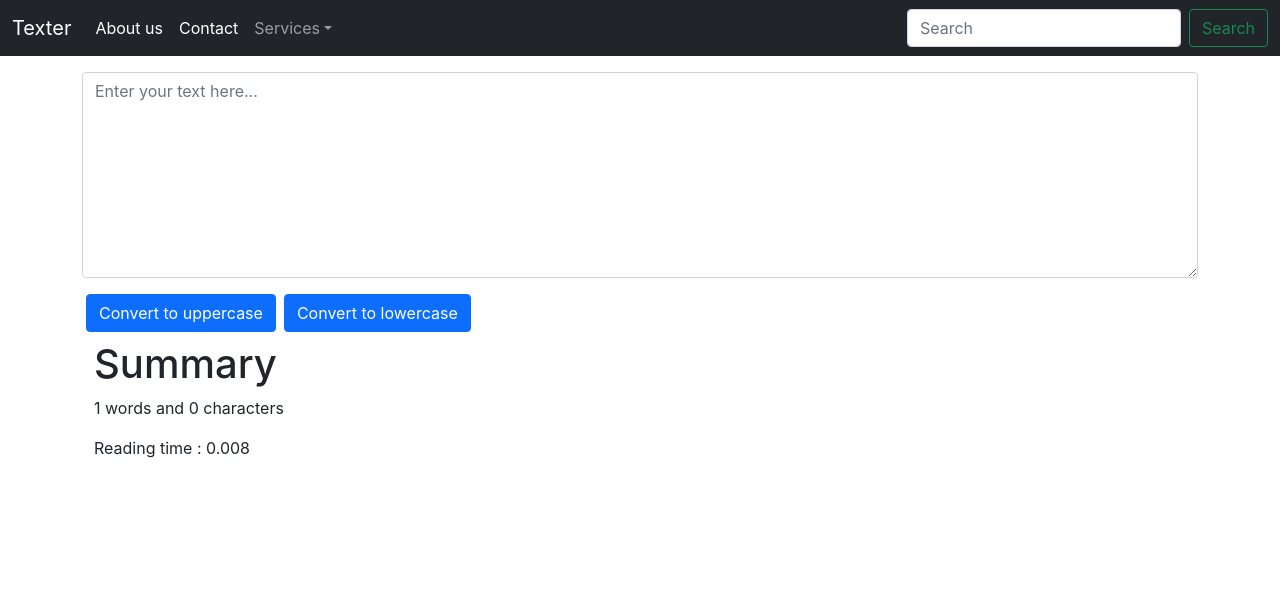
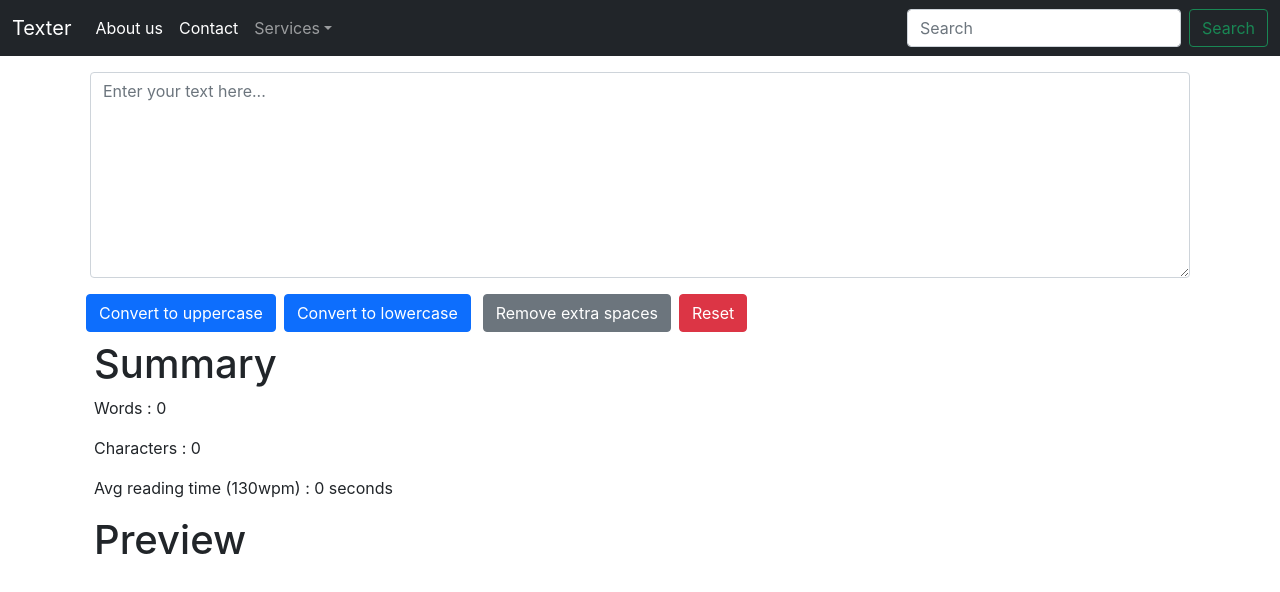
Before and after one commit to Anant-mishra1729/Learning_react, a React (Create React App) app: page / in a window 1280 px wide. Shown: the top 592 px of the page. Built offline with nearby package versions, Linux system fonts and the light colour scheme.

Commit message:
Added regex for more functionality

```diff
--- a/src/components/Form.js
+++ b/src/components/Form.js
@@ -5,26 +5,55 @@ import React, { useState } from "react";
 export default function Textform() {
   // Convert to uppercase
   const handleUpClick = () => {
-    setUpper(text.toUpperCase());
+    modifyText(text.toUpperCase());
+  };
+
+  const removeExtraSpaces = () =>{
+    // modifyText();
+    modifyText(text.replace(/\s\s+/g,' '));
+  }
+
+  // Counting words
+  const countWords = () => {
+    let matches = text.match(/\S+/g);
+    return matches ? matches.length : 0;
+  };
+
+  // Reading time
+  const readTime = () => {
+    let time_min = countWords() * 0.008;
+    let sec = time_min * 60;
+    if (time_min < 1) {
+      return sec + " seconds";
+    } else {
+      return (
+        Math.floor(time_min) + " minute " + (sec % 60).toFixed(2) + " seconds"
+      );
+    }
   };
 
   // Convert to lowercase
   const handleLowClick = () => {
-    setUpper(text.toLowerCase());
+    modifyText(text.toLowerCase());
+  };
+
+  // Clear text
+  const clearText = () => {
+    modifyText("");
   };
 
   // Without this you can't write in text area
   const handleOnChange = (event) => {
-    setUpper(event.target.value);
+    modifyText(event.target.value);
   };
 
   // Using hook
-  const [text, setUpper] = useState("");
+  const [text, modifyText] = useState("");
 
   return (
     <>
       <div>
-        <div className="mb-3">
+        <div className="mb-3 mx-2 my-1">
           <textarea
             className="form-control"
             value={text}
@@ -48,16 +77,25 @@ export default function Textform() {
         >
           Convert to lowercase
         </button>
+        <button className = "btn btn-secondary mx-2" onClick={removeExtraSpaces}>
+          Remove extra spaces
+        </button>
+        <button className="btn btn-danger" onClick={clearText}>
+          Reset
+        </button>
       </div>
 
       <div className="container my-2">
         <h1>Summary</h1>
+        <p>Words : {countWords()}</p>
+        <p>Characters : {text.length}</p>
         <p>
-          {text.split(" ").length} words and {text.length} characters
+          Avg reading time (130wpm) : <span id="readTime">{readTime()}</span>
         </p>
-        <p>
-          Reading time : <span>{text.split(" ").length * 0.008}</span>
-        </p>
+      </div>
+      <div className="container my-2">
+        <h1>Preview</h1>
+        <p>{text}</p>
       </div>
     </>
   );
```
